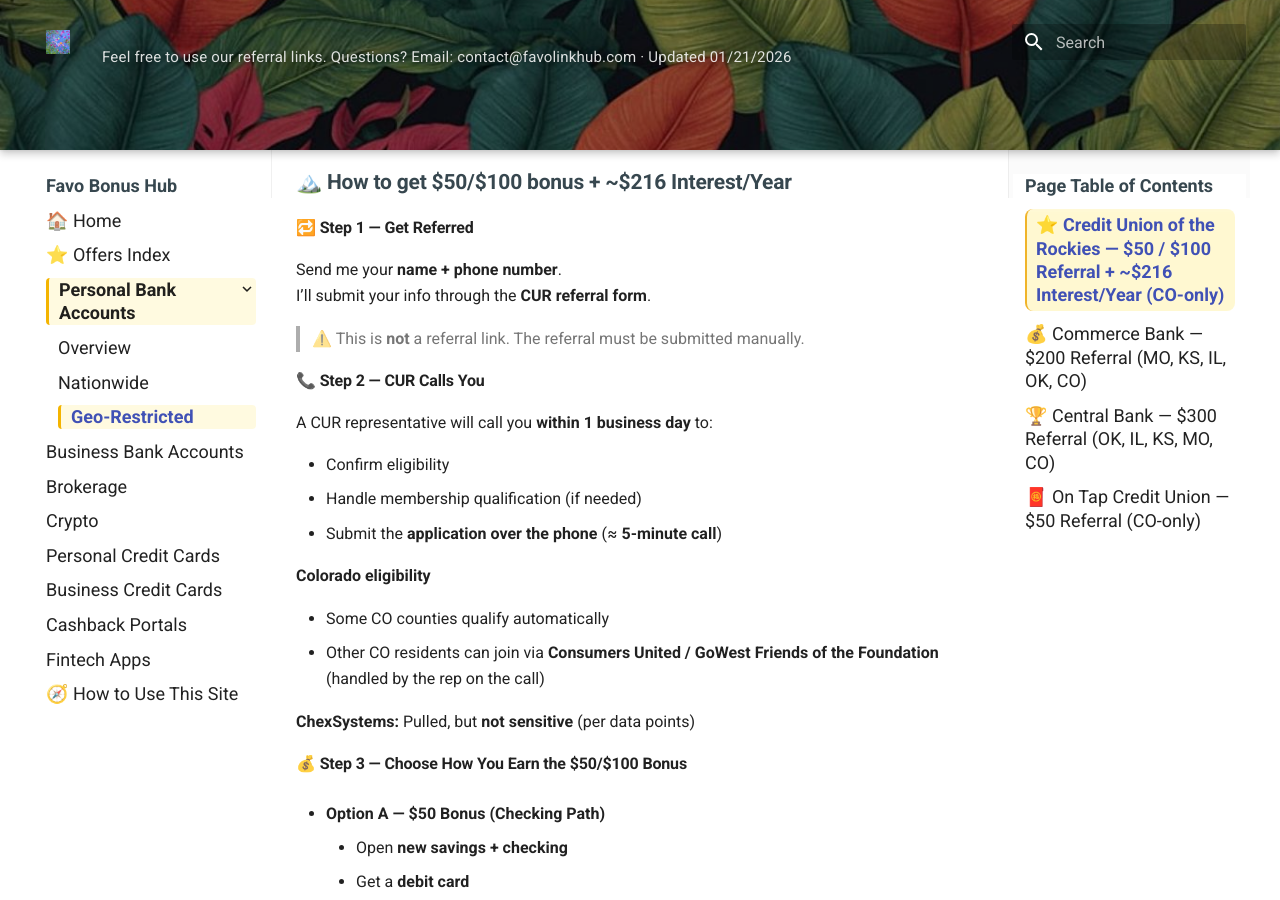
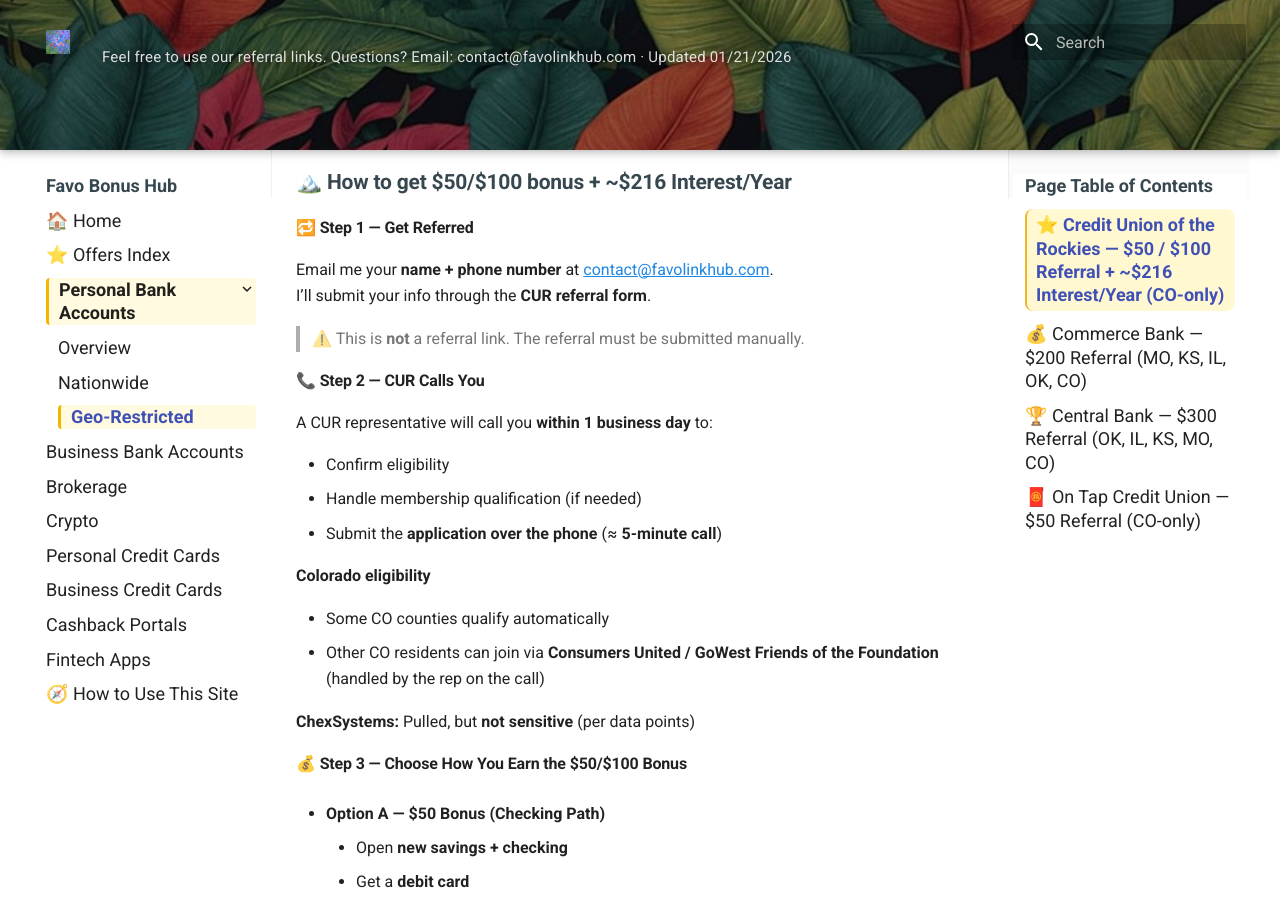
Before and after one commit to whispersofzephyr/favolinkhub-site, an MkDocs documentation site: the page built from docs/personal-bank-geo.md, in a window 1280 px wide and 900 px high, scrolled down 718 px. Built offline with MkDocs 1.6.1 and Material for MkDocs 9.7.7, drawn with Linux system fonts in a browser that asks for light colours.

Commit message:
Update personal-bank-geo.md

```diff
--- a/docs/personal-bank-geo.md
+++ b/docs/personal-bank-geo.md
@@ -21,7 +21,7 @@ If you are looking for accounts available nationwide, see:
 ### 🏔️ How to get $50/$100 bonus + ~$216 Interest/Year
 
 #### 🔁 Step 1 — Get Referred
-Send me your **name + phone number**.
+Email me your **name + phone number** at [contact@favolinkhub.com](mailto:contact@favolinkhub.com).
 I’ll submit your info through the **CUR referral form**.
 
 > ⚠️ This is **not** a referral link. The referral must be submitted manually.
```
